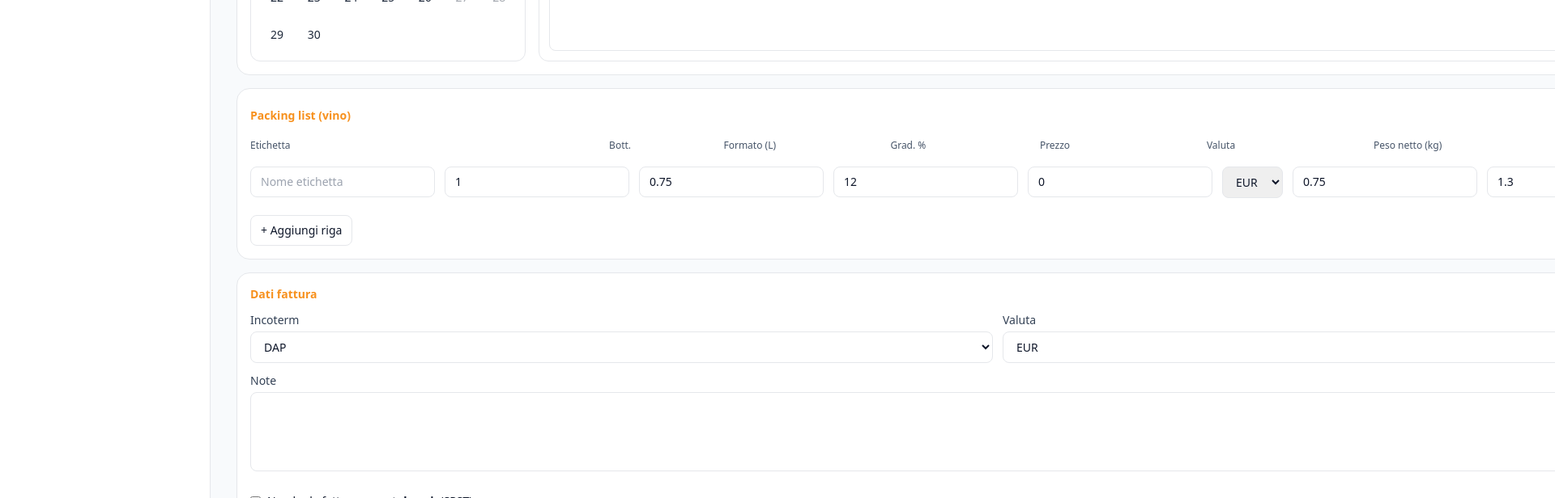
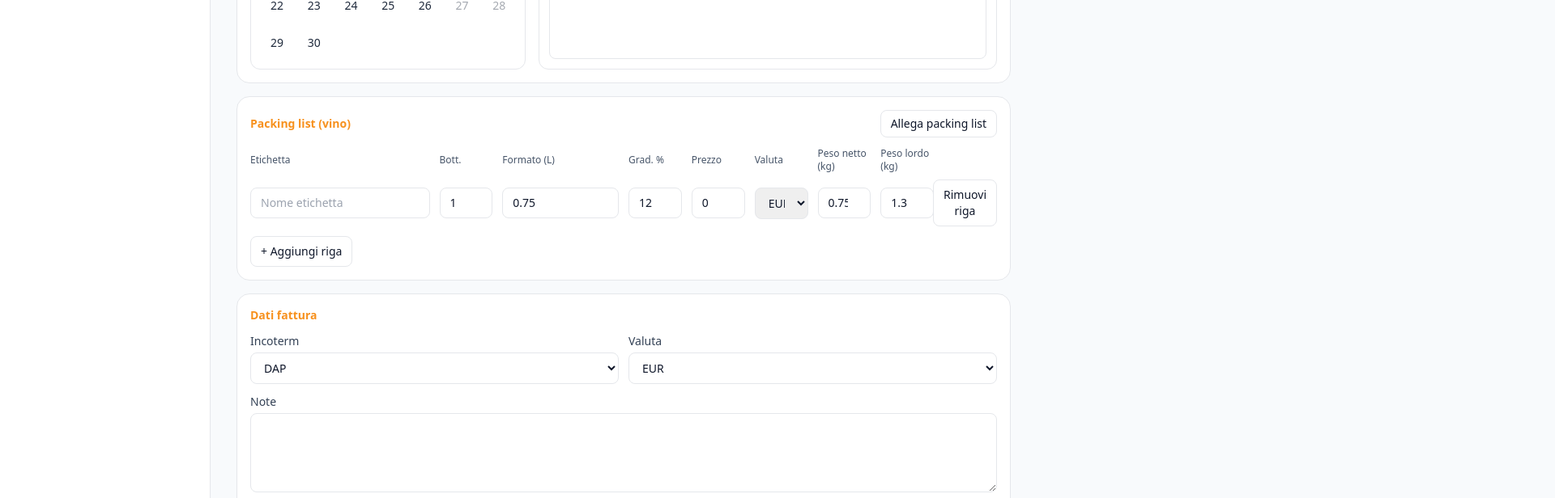
Before and after one commit to SPST-WINE/spst-dashboard, a Next.js app: page /dashboard/nuova/vino in a window 1280 px wide. Shown: the part 1360-1976 px from the top of the page at 81% size, 1920 px wide, since content can reach past the window. Built offline with nearby package versions, Linux system fonts and the light colour scheme.

Commit message:
Update PackingListVino.tsx

```diff
--- a/components/nuova/PackingListVino.tsx
+++ b/components/nuova/PackingListVino.tsx
@@ -18,7 +18,6 @@ export type RigaPL = {
 type Props = {
   righe: RigaPL[];
   onChange: (rows: RigaPL[]) => void;
-  /** opzionale: se vuoi gestire l’upload fuori dal componente */
   setAllegato?: (file?: File) => void;
   allegato?: File;
 };
@@ -53,26 +52,27 @@ export default function PackingListVino({
     ]);
   };
 
-  const removeRow = (i: number) => {
-    const next = righe.filter((_, idx) => idx !== i);
-    onChange(next);
-  };
+  const removeRow = (i: number) => onChange(righe.filter((_, idx) => idx !== i));
 
   const onPickFile = (e: React.ChangeEvent<HTMLInputElement>) => {
     const f = e.target.files?.[0];
     if (setAllegato) setAllegato(f);
   };
 
+  const inputCls =
+    'w-full rounded-lg border px-3 py-2 text-sm outline-none focus:border-[#1c3e5e]';
+
   return (
     <div className="rounded-2xl border bg-white p-4">
-      <div className="mb-3 flex items-center justify-between">
+      {/* header */}
+      <div className="mb-3 flex items-center justify-between gap-3">
         <h3 className="text-sm font-semibold" style={{ color: ORANGE }}>
           Packing list (vino)
         </h3>
 
         <div className="flex items-center gap-3">
           {allegato && (
-            <span className="truncate text-xs text-slate-500 max-w-[220px]">
+            <span className="max-w-[220px] truncate text-xs text-slate-500">
               {allegato.name}
             </span>
           )}
@@ -88,29 +88,25 @@ export default function PackingListVino({
         </div>
       </div>
 
-      {/* intestazioni */}
-      <div className="mb-2 grid items-center gap-3 text-xs font-medium text-slate-600
-        md:grid-cols-[2fr_.6fr_.9fr_.8fr_.9fr_.9fr_1fr_1fr_auto]">
-        <div>Etichetta</div>
-        <div>Bott.</div>
-        <div>Formato (L)</div>
-        <div>Grad. %</div>
-        <div>Prezzo</div>
-        <div>Valuta</div>
-        <div>Peso netto (kg)</div>
-        <div>Peso lordo (kg)</div>
-        <div className="text-right pr-1"> </div>
+      {/* intestazioni allineate alla griglia a 12 colonne */}
+      <div className="mb-2 grid grid-cols-12 items-center gap-3 text-xs font-medium text-slate-600">
+        <div className="col-span-12 md:col-span-3">Etichetta</div>
+        <div className="col-span-6 md:col-span-1">Bott.</div>
+        <div className="col-span-6 md:col-span-2">Formato (L)</div>
+        <div className="col-span-6 md:col-span-1">Grad. %</div>
+        <div className="col-span-6 md:col-span-1">Prezzo</div>
+        <div className="col-span-6 md:col-span-1">Valuta</div>
+        <div className="col-span-6 md:col-span-1">Peso netto (kg)</div>
+        <div className="col-span-6 md:col-span-1">Peso lordo (kg)</div>
+        <div className="col-span-12 md:col-span-1 text-right pr-1"> </div>
       </div>
 
       {/* righe */}
       <div className="space-y-3">
         {righe.map((r, i) => (
-          <div
-            key={i}
-            className="grid items-center gap-3 md:grid-cols-[2fr_.6fr_.9fr_.8fr_.9fr_.9fr_1fr_1fr_auto]"
-          >
+          <div key={i} className="grid grid-cols-12 items-center gap-3">
             <input
-              className="rounded-lg border px-3 py-2 text-sm outline-none focus:border-[#1c3e5e]"
+              className={`${inputCls} col-span-12 md:col-span-3`}
               placeholder="Nome etichetta"
               value={r.etichetta}
               onChange={(e) => changeRow(i, 'etichetta', e.target.value)}
@@ -119,7 +115,7 @@ export default function PackingListVino({
             <input
               type="number"
               min={0}
-              className="rounded-lg border px-3 py-2 text-sm outline-none focus:border-[#1c3e5e]"
+              className={`${inputCls} col-span-6 md:col-span-1`}
               value={r.bottiglie}
               onChange={(e) => changeRow(i, 'bottiglie', Number(e.target.value))}
             />
@@ -128,7 +124,7 @@ export default function PackingListVino({
               type="number"
               step="0.01"
               min={0}
-              className="rounded-lg border px-3 py-2 text-sm outline-none focus:border-[#1c3e5e]"
+              className={`${inputCls} col-span-6 md:col-span-2`}
               value={r.formato_litri}
               onChange={(e) => changeRow(i, 'formato_litri', Number(e.target.value))}
             />
@@ -137,7 +133,7 @@ export default function PackingListVino({
               type="number"
               step="0.1"
               min={0}
-              className="rounded-lg border px-3 py-2 text-sm outline-none focus:border-[#1c3e5e]"
+              className={`${inputCls} col-span-6 md:col-span-1`}
               value={r.gradazione}
               onChange={(e) => changeRow(i, 'gradazione', Number(e.target.value))}
             />
@@ -146,13 +142,13 @@ export default function PackingListVino({
               type="number"
               step="0.01"
               min={0}
-              className="rounded-lg border px-3 py-2 text-sm outline-none focus:border-[#1c3e5e]"
+              className={`${inputCls} col-span-6 md:col-span-1`}
               value={r.prezzo}
               onChange={(e) => changeRow(i, 'prezzo', Number(e.target.value))}
             />
 
             <select
-              className="rounded-lg border px-3 py-2 text-sm outline-none focus:border-[#1c3e5e]"
+              className={`${inputCls} col-span-6 md:col-span-1`}
               value={r.valuta}
               onChange={(e) => changeRow(i, 'valuta', e.target.value as Valuta)}
             >
@@ -165,7 +161,7 @@ export default function PackingListVino({
               type="number"
               step="0.01"
               min={0}
-              className="rounded-lg border px-3 py-2 text-sm outline-none focus:border-[#1c3e5e]"
+              className={`${inputCls} col-span-6 md:col-span-1`}
               value={r.peso_netto_bott}
               onChange={(e) => changeRow(i, 'peso_netto_bott', Number(e.target.value))}
             />
@@ -174,12 +170,12 @@ export default function PackingListVino({
               type="number"
               step="0.01"
               min={0}
-              className="rounded-lg border px-3 py-2 text-sm outline-none focus:border-[#1c3e5e]"
+              className={`${inputCls} col-span-6 md:col-span-1`}
               value={r.peso_lordo_bott}
               onChange={(e) => changeRow(i, 'peso_lordo_bott', Number(e.target.value))}
             />
 
-            <div className="flex justify-end">
+            <div className="col-span-12 flex justify-end md:col-span-1">
               <button
                 type="button"
                 onClick={() => removeRow(i)}
```
